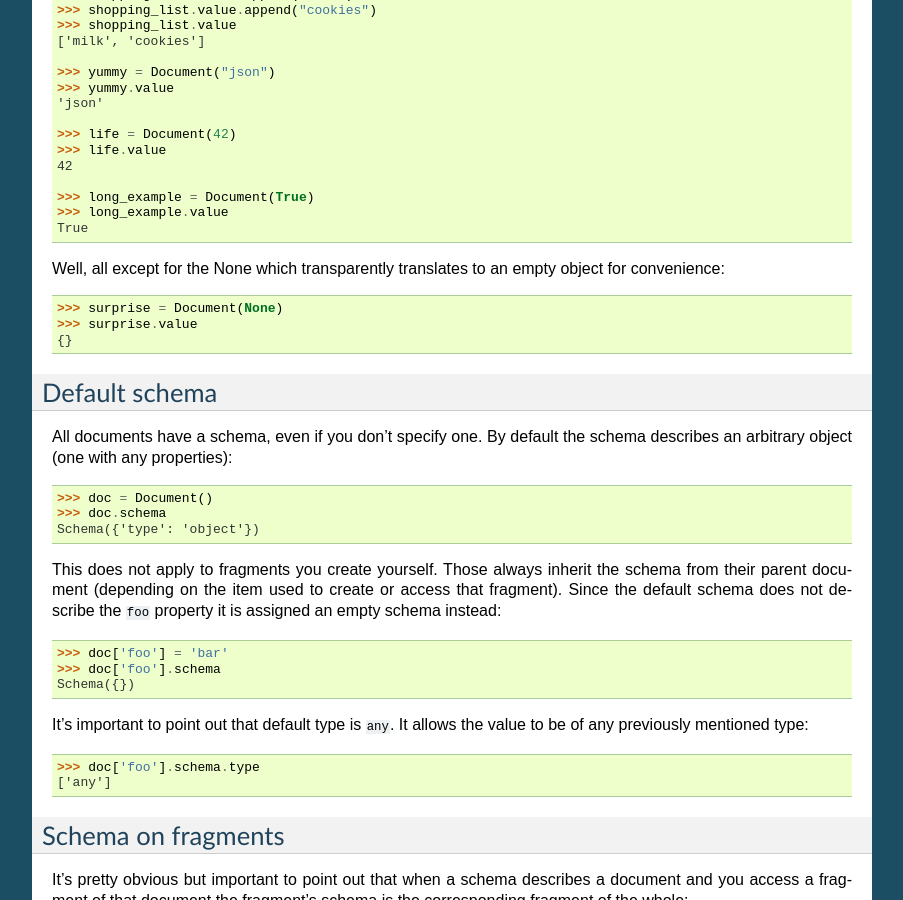
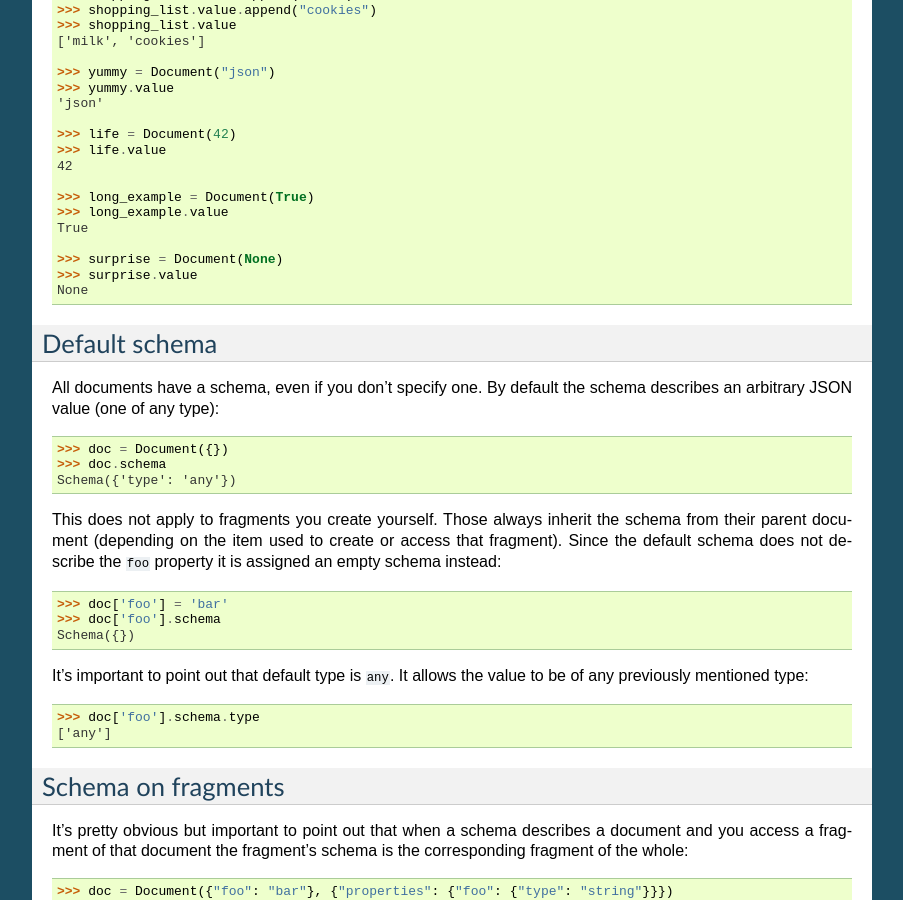
Before and after one commit to zyga/json-document, a Sphinx documentation site: the page built from doc/core.rst, in a window 1280 px wide and 900 px high, scrolled down 553 px. Shown: the whole window, without its empty margins (198-1101 px from the left). Built offline with Sphinx 7.4.7, drawn with Linux system fonts in a browser that asks for light colours; the version number could not be read and is left out.

Commit message:
Change Document() to require a value
The previous behavior of creating a dictionary by default (when None was
used as the value) was not elegant and had a significant 'aha' value when
one wanted to work with JSON null values.

```diff
--- a/doc/core.rst
+++ b/doc/core.rst
@@ -45,22 +45,20 @@ You can use any of those items as the root object::
     >>> long_example.value
     True
 
-Well, all except for the None which transparently translates to an empty object
-for convenience::
-
     >>> surprise = Document(None)
     >>> surprise.value
-    {}
+    None
+
 
 Default schema
 --------------
 
 All documents have a schema, even if you don't specify one. By default the schema
-describes an arbitrary object (one with any properties)::
+describes an arbitrary JSON value (one of any type)::
 
-    >>> doc = Document()
+    >>> doc = Document({})
     >>> doc.schema
-    Schema({'type': 'object'})
+    Schema({'type': 'any'})
 
 This does not apply to fragments you create yourself. Those always inherit the schema from their
 parent document (depending on the item used to create or access that fragment). Since the default
@@ -223,7 +221,7 @@ those items transparently creates
 pointing to a sub-tree of the document object. It is possible to save those
 references and use them freely for convenience. Let's see how this works::
 
-    >>> doc = Document()
+    >>> doc = Document({})
     >>> doc["list"] = [1, 2, 3]
     >>> doc["dict"] = {"hello": "world"}
     >>> doc["value"] = "I'm a plain string"
@@ -296,7 +294,7 @@ problematic way though. A fragment can become orphaned (and useless) when its
 parent (or its parent, all the way up to the root document object) are
 overwritten. Let's see how this works::
 
-    >>> doc = Document()
+    >>> doc = Document({})
     >>> doc['foo'] = 'bar'
     >>> foo = doc['foo']
     >>> doc.value = {}
```
Also changed, not shown: 2 other files.
